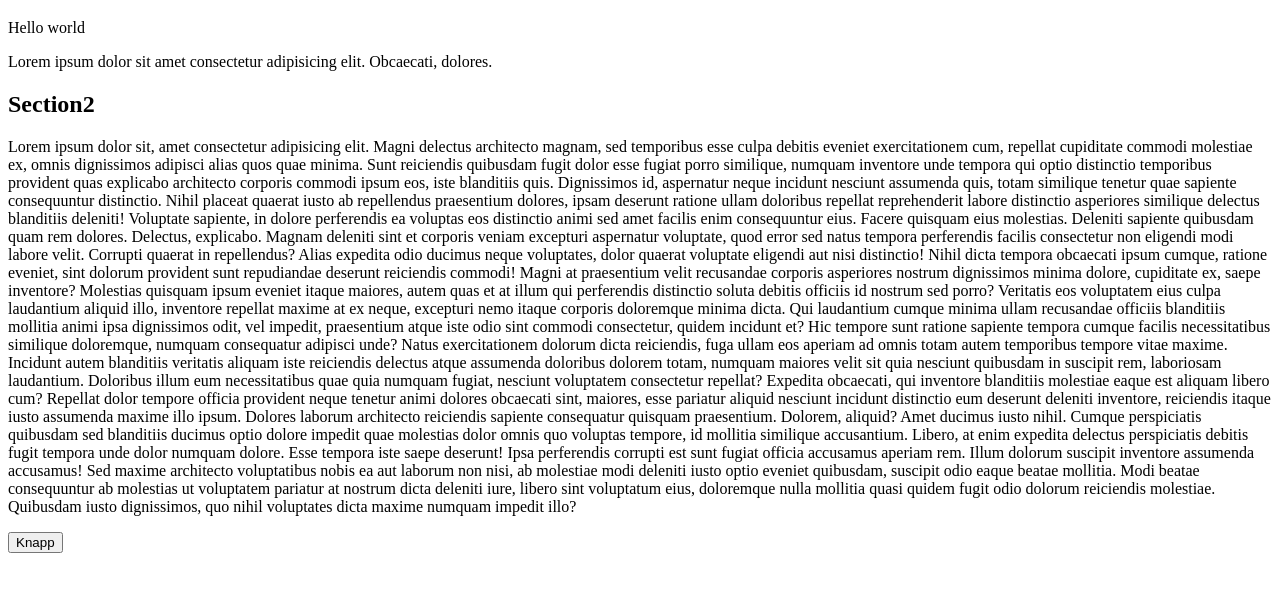
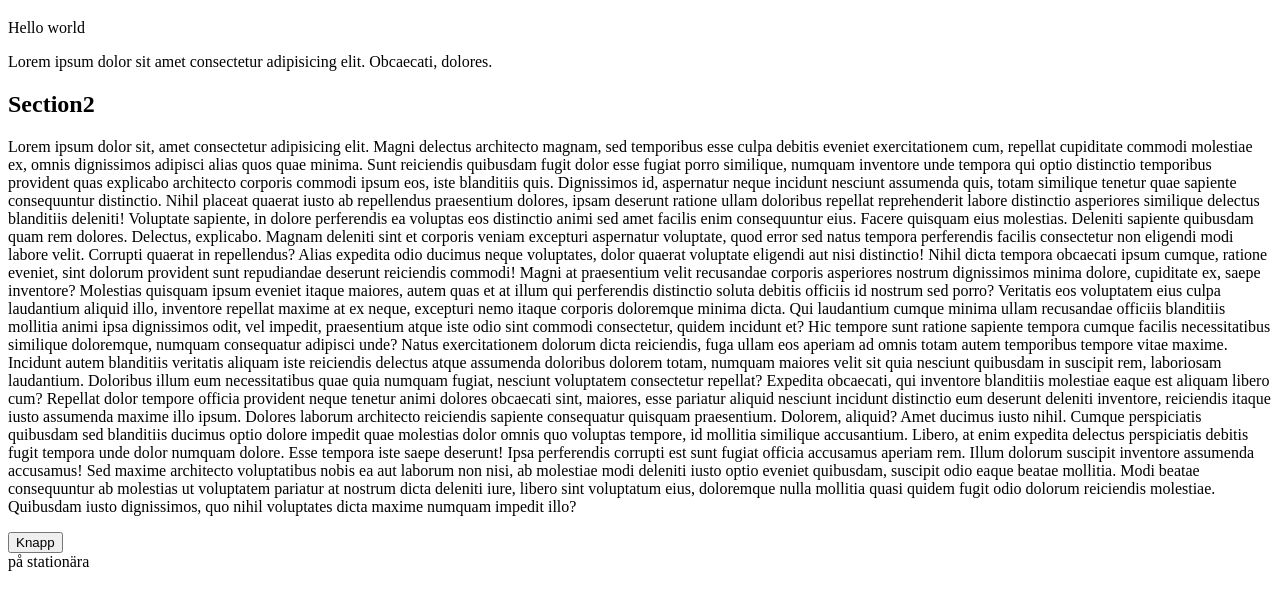
Before and after one commit to Timmythecruel/GIT, a plain HTML site: page index.html in a window 1280 px wide. Shown: the part 61-670 px from the top of the page. Drawn offline with Linux system fonts and the light colour scheme.

Commit message:
stationär

```diff
--- a/index.html
+++ b/index.html
@@ -21,5 +21,6 @@
 
 
     <button>Knapp</button>
+    <div>på stationära</div>
 </body>
 </html>
```
